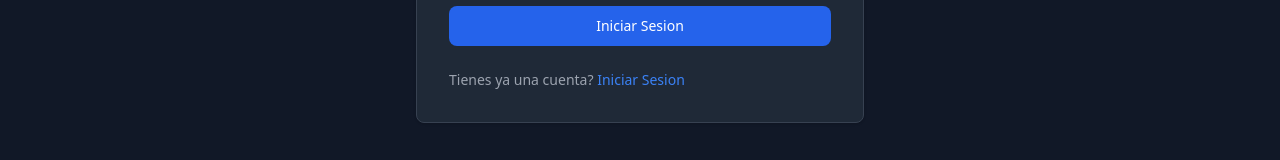
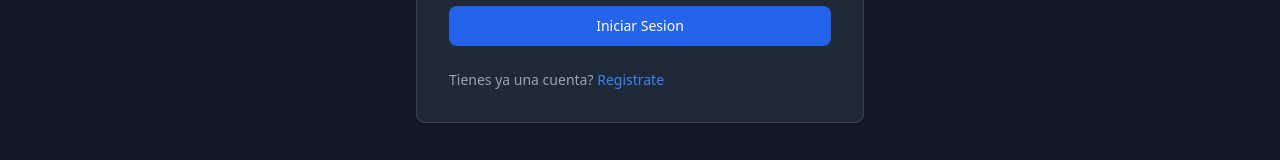
Before and after one commit to AlanJuarezF/talaverasAlfa, a React (Vite) app in the folder ShopZone/frontend/: page /register in a window 1280 px wide. Shown: the part 719-879 px from the top of the page. Built offline with nearby package versions, Linux system fonts and the light colour scheme.

Commit message:
cambios front

```diff
--- a/ShopZone/frontend/src/components/Orders.tsx
+++ b/ShopZone/frontend/src/components/Orders.tsx
@@ -209,7 +209,7 @@ const Orders = ({results}: Props ) => {
                             <Link
                                 to={`/order/${o.id}`}
                                 >
-                            See
+                            Ver
                             </Link>
                         </td>
 
@@ -217,7 +217,7 @@ const Orders = ({results}: Props ) => {
                             <Link
                                 to={`/order/${o.id}`}
                                 >
-                            See
+                            Ver
                             </Link>
                         </td>
 
--- a/ShopZone/frontend/src/pages/RegisterPage.tsx
+++ b/ShopZone/frontend/src/pages/RegisterPage.tsx
@@ -112,7 +112,7 @@ const RegisterPage = () => {
 
               <button type="submit" className="w-full text-white bg-primary-600 hover:bg-primary-700 focus:ring-4 focus:outline-none focus:ring-primary-300 font-medium rounded-lg text-sm px-5 py-2.5 text-center dark:bg-primary-600 dark:hover:bg-primary-700 dark:focus:ring-primary-800">Iniciar Sesion</button>
               <p className="text-sm font-light text-gray-500 dark:text-gray-400">
-                Tienes ya una cuenta? <Link to={'/login'} className="font-medium text-primary-600 hover:underline dark:text-primary-500">Iniciar Sesion</Link>
+                Tienes ya una cuenta? <Link to={'/login'} className="font-medium text-primary-600 hover:underline dark:text-primary-500">Registrate</Link>
               </p>
             </form>
           </div>
```
Also changed, not shown: 2 other files (tests, documents, lock files or other folders).
